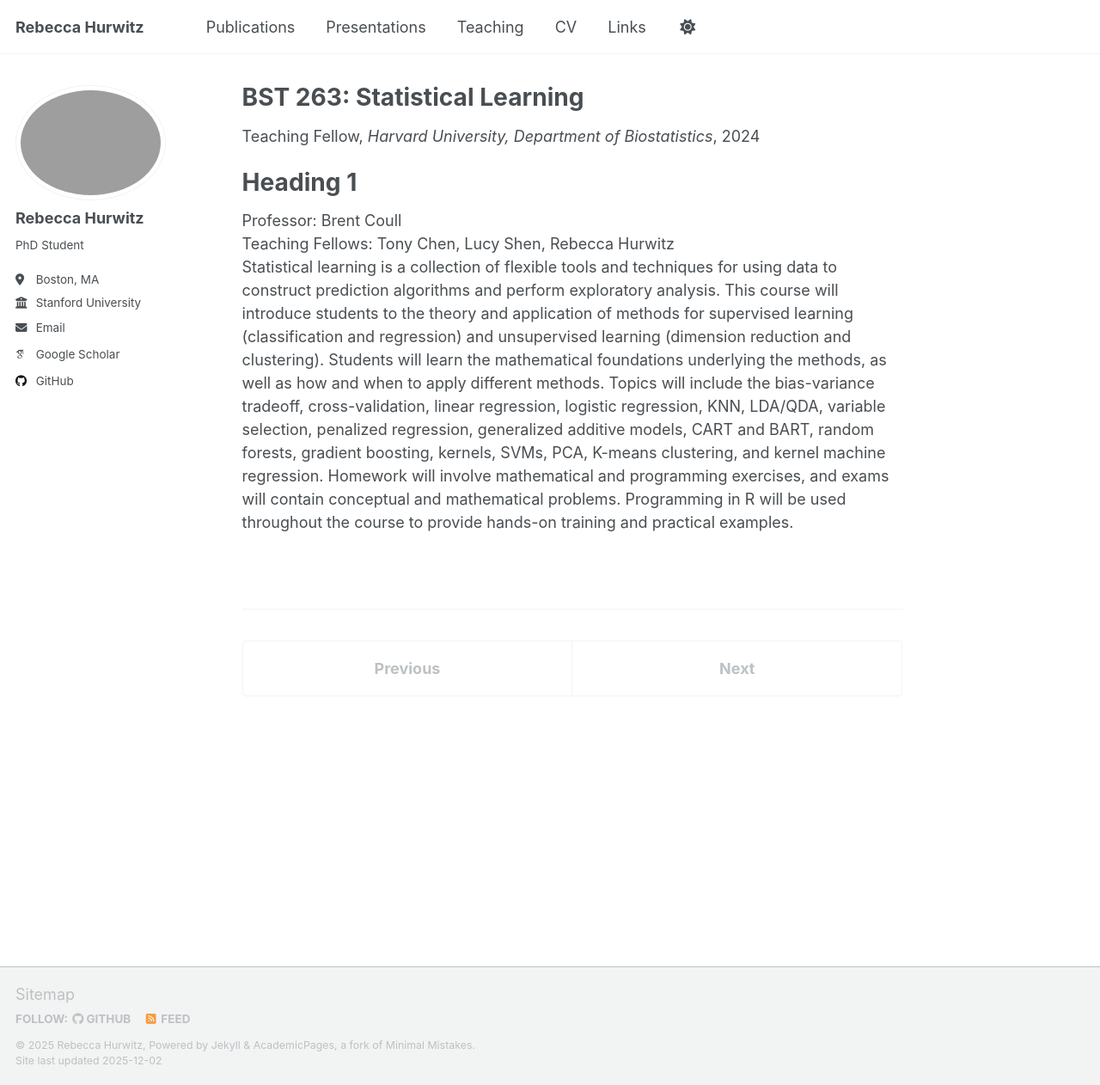
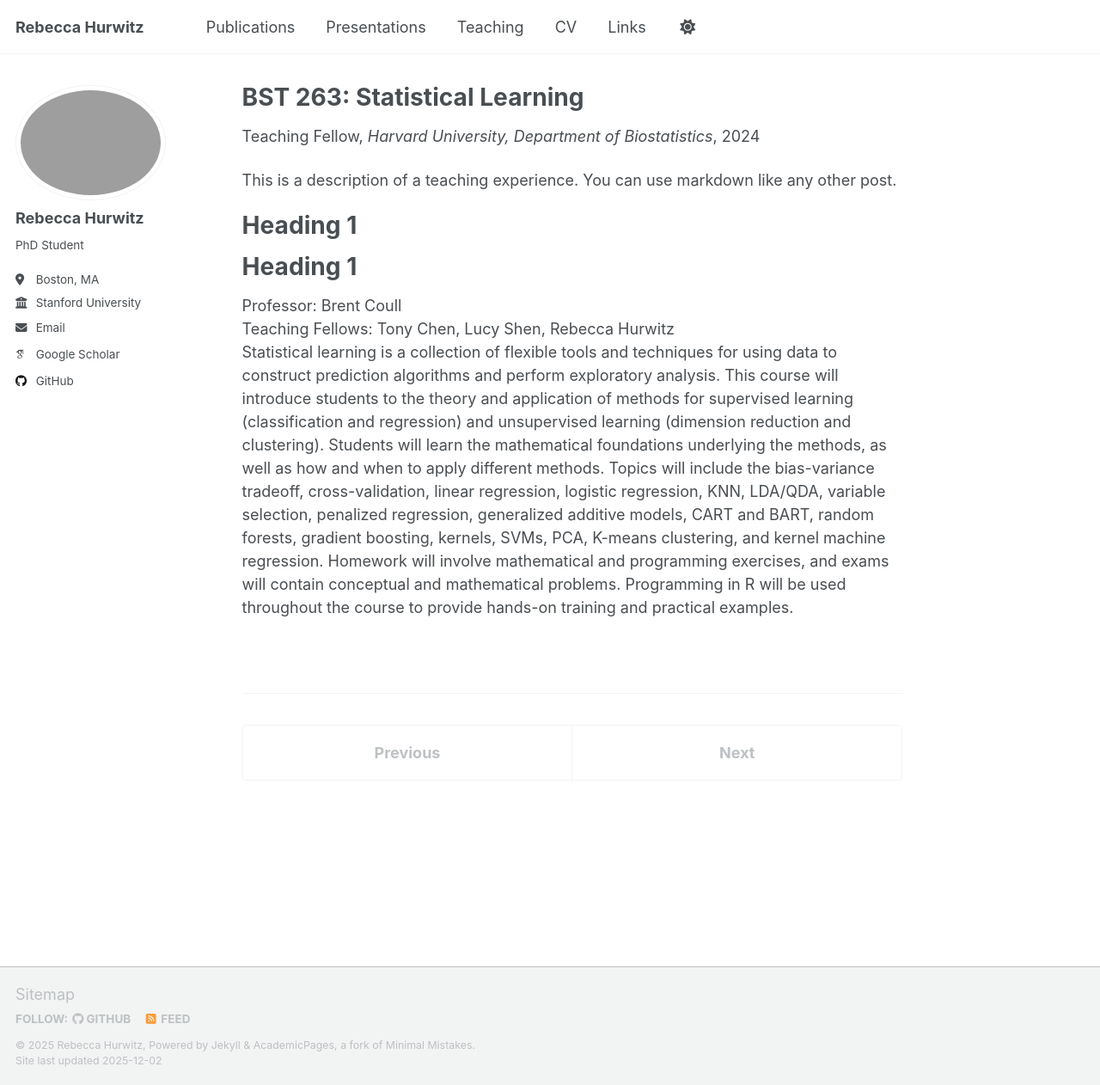
Before and after one commit to rebeccahurwitz/rebeccahurwitz.github.io, a Jekyll site: the page built from _teaching/biostat263.md, in a window 1280 px wide and 1262 px high. Shown: the whole window at 86% size. Built offline with Jekyll 4.4.1, drawn with Linux system fonts in a browser that asks for light colours; some web fonts are replaced; a script that is not in the unit is left out.

Commit message:
Update biostat263.md

```diff
--- a/_teaching/biostat263.md
+++ b/_teaching/biostat263.md
@@ -7,6 +7,11 @@ date: 2024-05-01
 location: "Boston, MA"
 ---
 
+This is a description of a teaching experience. You can use markdown like any other post.
+
+Heading 1
+======
+
 Heading 1
 ======
 Professor: Brent Coull
```
